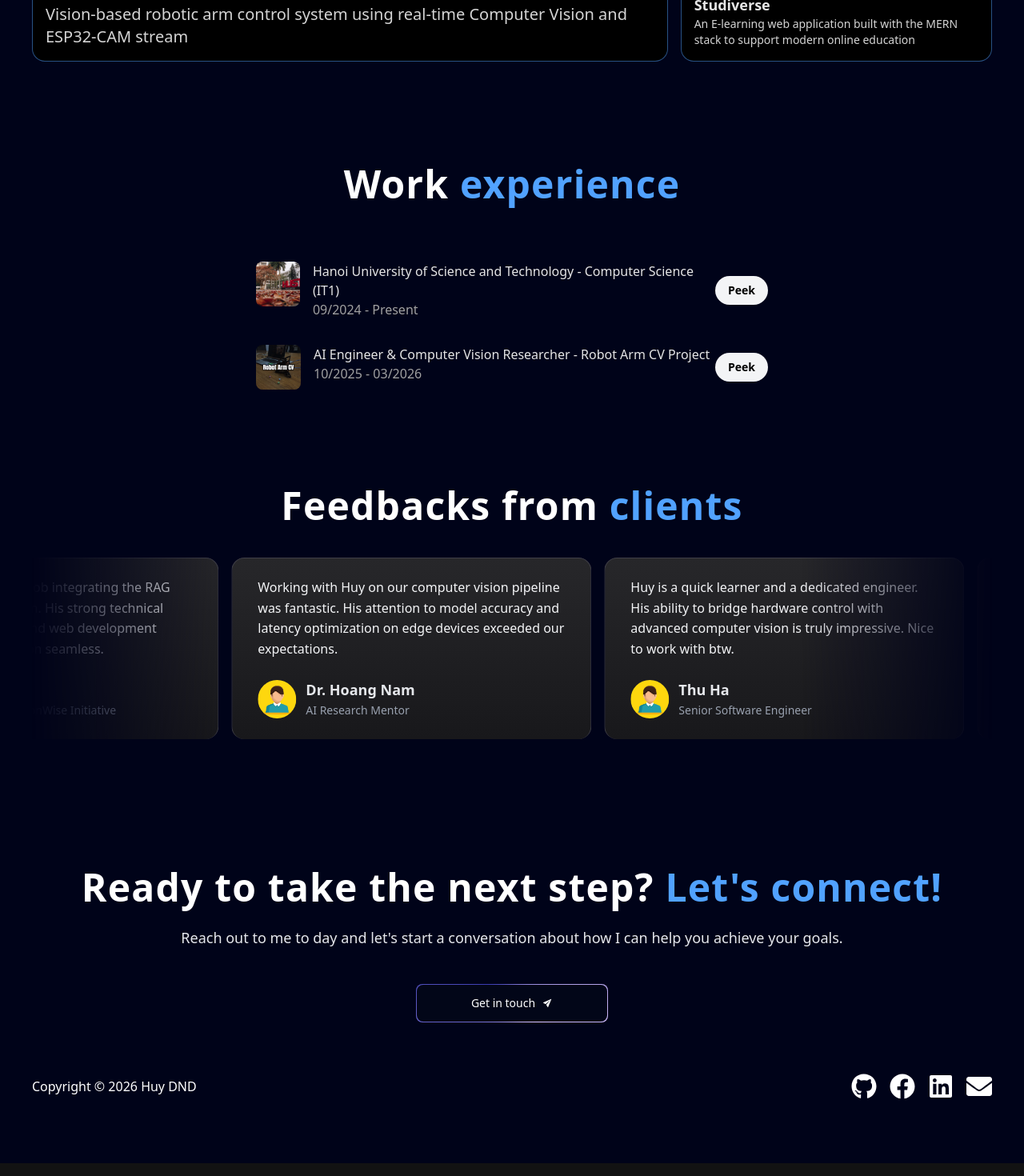
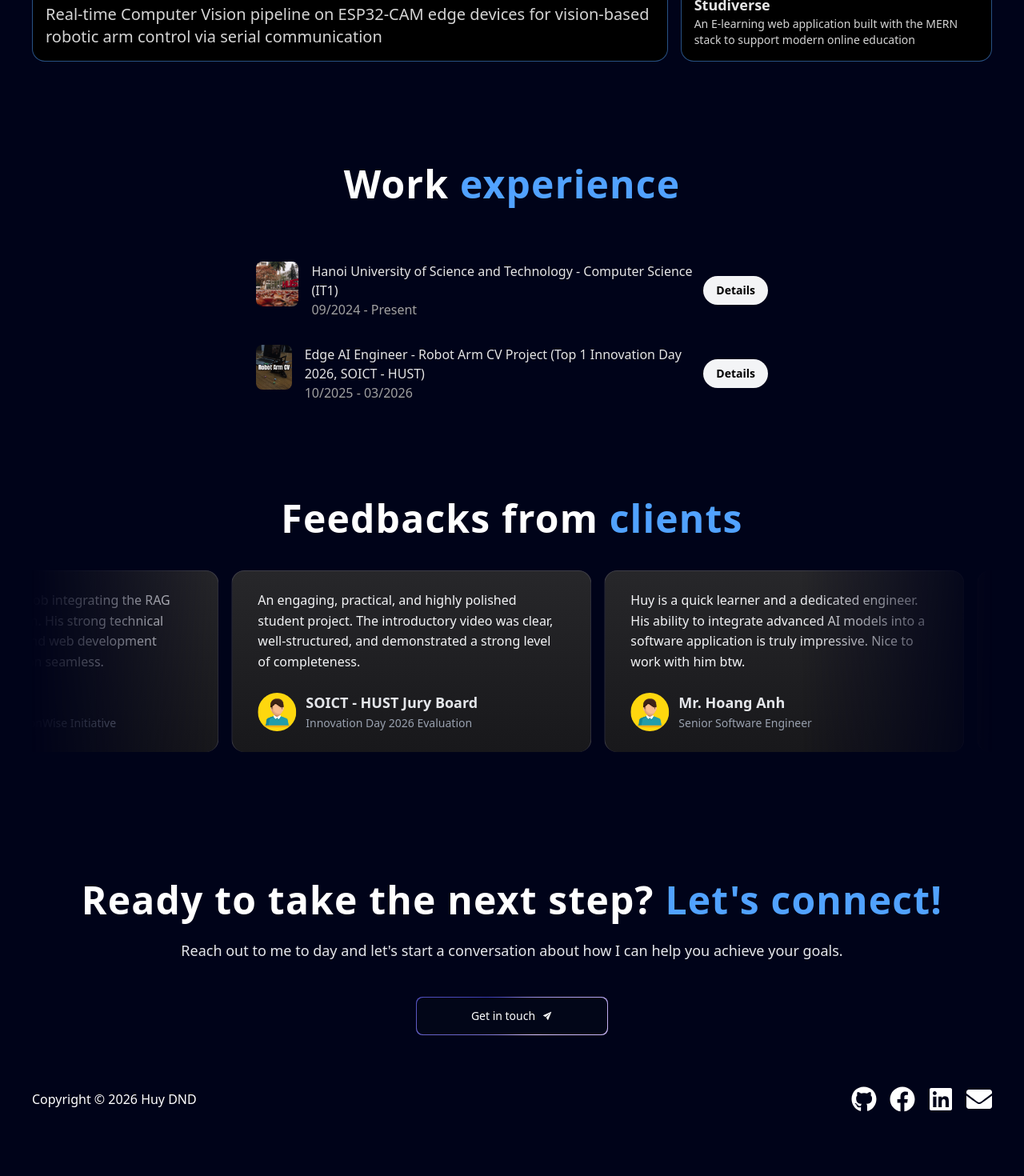
Before and after one commit to HyuOniichan/portfolio, a Next.js app: page / in a window 1280 px wide. Shown: the part 2100-3570 px from the top of the page at 80% size. Built offline with nearby package versions, Linux system fonts and the light colour scheme.

Commit message:
[feat] update data and add available links

```diff
--- a/components/Footer.tsx
+++ b/components/Footer.tsx
@@ -3,6 +3,7 @@ import MagicButton from './ui/MagicButton'
 import { IoIosSend } from 'react-icons/io'
 import { socials } from '@/data'
 import { TextGenerateEffect } from './ui/TextGenerateEffect'
+import Link from 'next/link'
 
 const Footer = () => {
     return (
@@ -36,12 +37,15 @@ const Footer = () => {
                 </p>
                 <div className='flex items-center gap-4'>
                     {socials.map((social) => (
-                        <div
+                        <Link
                             key={social.id}
+                            href={social.link}
+                            target="_blank"
+                            rel="noopener noreferrer"
                             className='cursor-pointer flex justify-center items-center bg-black-200'
                         >
                             <social.icon className='w-10 md:w-8 h-10 md:h-8' />
-                        </div>
+                        </Link>
                     ))}
                 </div>
             </div>
--- a/components/Projects.tsx
+++ b/components/Projects.tsx
@@ -21,8 +21,8 @@ const Projects = () => {
                     title,
                     description,
                     img,
-                    className,
-                    titleClassName
+                    link,
+                    className
                 }) => (
                     <BentoGridItem
                         id={id}
@@ -30,8 +30,8 @@ const Projects = () => {
                         title={title}
                         description={description}
                         img={img}
+                        link={link}
                         className={className}
-                        titleClassName={titleClassName}
                     />
                 ))}
             </BentoGrid>
--- a/components/ui/BentoGrid.tsx
+++ b/components/ui/BentoGrid.tsx
@@ -1,4 +1,5 @@
 import { cn } from "@/lib/utils";
+import Link from "next/link";
 
 export const BentoGrid = ({
     className,
@@ -24,15 +25,15 @@ export const BentoGridItem = ({
     title,
     description,
     img,
-    header,
+    link,
     icon,
     className,
-    titleClassName
 }: {
     id: number;
     title: string;
     description?: string | React.ReactNode;
     img?: string;
+    link?: string;
     header?: React.ReactNode;
     icon?: React.ReactNode;
     className?: string;
@@ -59,6 +60,11 @@ export const BentoGridItem = ({
                 </div>
             </div>
             <div className="transition duration-200 group-hover/bento:translate-x-2 p-4">
+                <Link
+                    href={link || "#"}
+                    target="_blank"
+                    rel="noopener noreferrer"
+                >
                     {icon}
                     {/* Make the first item larger */}
                     <div className={`text-lg font-sans font-bold text-neutral-600 dark:text-neutral-200 ${id == 1 && 'md:text-2xl lg:text-4xl md:mb-1 lg:mb-2'}`}>
@@ -67,6 +73,7 @@ export const BentoGridItem = ({
                     <div className={`text-sm font-sans font-normal text-neutral-600 dark:text-neutral-300 ${id == 1 && 'md:text-md lg:text-xl'}`}>
                         {description}
                     </div>
+                </Link>
             </div>
         </div>
     );
--- a/components/ui/ExpandableCard.tsx
+++ b/components/ui/ExpandableCard.tsx
@@ -122,7 +122,7 @@ export function ExpandableCardDemo({ cards }: { cards: CardType[] }) {
                                         initial={{ opacity: 0 }}
                                         animate={{ opacity: 1 }}
                                         exit={{ opacity: 0 }}
-                                        className="text-neutral-600 text-xs md:text-sm lg:text-base h-40 md:h-fit pb-6 flex flex-col items-start gap-4 overflow-auto dark:text-neutral-400 [mask:linear-gradient(to_bottom,white,white,transparent)] [scrollbar-width:none] [-ms-overflow-style:none] [-webkit-overflow-scrolling:touch]"
+                                        className="text-neutral-600 text-xs md:text-sm lg:text-base h-40 md:max-h-40 pb-6 flex flex-col items-start gap-4 overflow-auto dark:text-neutral-400 [mask:linear-gradient(to_bottom,white,white,transparent)] [scrollbar-width:none] [-ms-overflow-style:none] [-webkit-overflow-scrolling:touch]"
                                     >
                                         {active.content}
                                     </motion.div>
--- a/data/index.ts
+++ b/data/index.ts
@@ -36,43 +36,42 @@ export const projects = [
     {
         id: 1,
         title: 'Robot Arm CV',
-        description: 'Vision-based robotic arm control system using real-time Computer Vision and ESP32-CAM stream',
-        img: '/project_robotarmcv.png',
+        description: 'Real-time Computer Vision pipeline on ESP32-CAM edge devices for vision-based robotic arm control via serial communication', img: '/project_robotarmcv.png',
+        link: 'https://www.youtube.com/watch?v=XOkkgYuG6wo',
         className: 'lg:col-span-4 lg:row-span-4 md:col-span-6 md:row-span-6',
-        titleClassName: '',
     },
     {
         id: 2,
         title: 'CarbonWise',
         description: 'Voluntary carbon credit exchange platform with an integrated RAG chatbot via Gemini API & LangChain.js',
         img: '/project_carbonwise.png',
+        link: 'https://greenmind-ohck.onrender.com/',
         className: 'lg:col-span-2 lg:row-span-2 md:col-span-3 md:row-span-4',
-        titleClassName: '',
     },
     {
         id: 3,
         title: 'Studiverse',
         description: 'An E-learning web application built with the MERN stack to support modern online education',
         img: '/project_studiverse.png',
+        link: 'https://huy-studiverse.vercel.app/',
         className: 'lg:col-span-2 lg:row-span-2 md:col-span-3 md:row-span-4',
-        titleClassName: '',
     },
 ];
 
 export const feedbacks = [
     {
         quote: "Huy did an outstanding job integrating the RAG chatbot into our platform. His strong technical background in both AI and web development made the implementation seamless.",
-        name: "Minh Quan",
+        name: "Ms. Tho",
         title: "Project Lead, CarbonWise Initiative"
     },
-    {
-        quote: "Working with Huy on our computer vision pipeline was fantastic. His attention to model accuracy and latency optimization on edge devices exceeded our expectations.",
-        name: "Dr. Hoang Nam",
-        title: "AI Research Mentor"
+{
+        quote: "An engaging, practical, and highly polished student project. The introductory video was clear, well-structured, and demonstrated a strong level of completeness.",
+        name: "SOICT - HUST Jury Board",
+        title: "Innovation Day 2026 Evaluation"
     },
     {
-        quote: "Huy is a quick learner and a dedicated engineer. His ability to bridge hardware control with advanced computer vision is truly impressive. Nice to work with btw.",
-        name: "Thu Ha",
+        quote: "Huy is a quick learner and a dedicated engineer. His ability to integrate advanced AI models into a software application is truly impressive. Nice to work with him btw.",
+        name: "Mr. Hoang Anh",
         title: "Senior Software Engineer"
     },
 ];
@@ -82,24 +81,24 @@ export const experiences = [
         description: "09/2024 - Present",
         title: "Hanoi University of Science and Technology - Computer Science (IT1)",
         src: "/background_hust.jpeg",
-        ctaText: "Peek",
+        ctaText: "Details",
         ctaLink: "https://qldt.hust.edu.vn/",
         content: `
-            Being a HUST - SOICT student with a GPA of 3.56/4.0, I have gained a solid foundation in computer science principles, algorithms, and practical AI research.
+            Being a HUST - SOICT third-year student with a CPA of 3.56/4.0, I have gained a solid foundation in computer science principles, algorithms, and practical AI research.
             Throughout my studies, I have focused heavily on artificial intelligence, machine learning architectures, and edge computing systems.
         `,
     },
     {
         description: "10/2025 - 03/2026",
-        title: "AI Engineer & Computer Vision Researcher - Robot Arm CV Project",
+        title: "Edge AI Engineer - Robot Arm CV Project (Top 1 Innovation Day 2026, SOICT - HUST)",
         src: "/project_robotarmcv.png",
-        ctaText: "Peek",
-        ctaLink: "https://github.com/DangNguyenDucHuy/robot-arm-cv",
+        ctaText: "Details",
+        ctaLink: "https://www.facebook.com/share/p/1BMJxE7ge7/",
         content: `
-            Developed a real-time Computer Vision pipeline to detect arm and hand keypoints from an edge-device camera stream (ESP32-CAM), sending control commands via serial communication.
-            (1) Fine-tuned a YOLO-based pose model using transfer learning in PyTorch.
-            (2) Built a custom dataset by collecting/annotating 400+ hand images and augmenting training data from a public dataset (26k+ samples).
-            (3) Evaluated multiple pose detection approaches including MediaPipe and Ultralytics YOLO for accuracy-latency trade-offs.
+            Developed a real-time Computer Vision pipeline to detect arm and hand keypoints from an edge-device camera stream (ESP32-CAM), transmitting control commands to the robotic arm via serial communication.
+            (1) Achieved Top 1 at the Innovation Day 2026 student technology project showcase event organized by SOICT - HUST.
+            (2) Fine-tuned a YOLO-based pose model (yolo26n-pose) via transfer learning in PyTorch; evaluated accuracy-latency trade-offs across MediaPipe and Ultralytics YOLO.
+            (3) Constructed a custom dataset of 400+ annotated hand images, augmented with a 26k-sample public dataset for robust edge deployment.
         `,
     },
 ];
```
Lines whose indentation alone changed are shown as unchanged.
